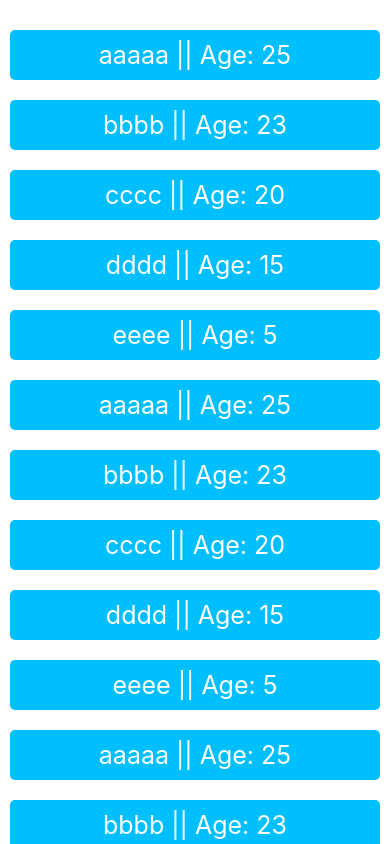
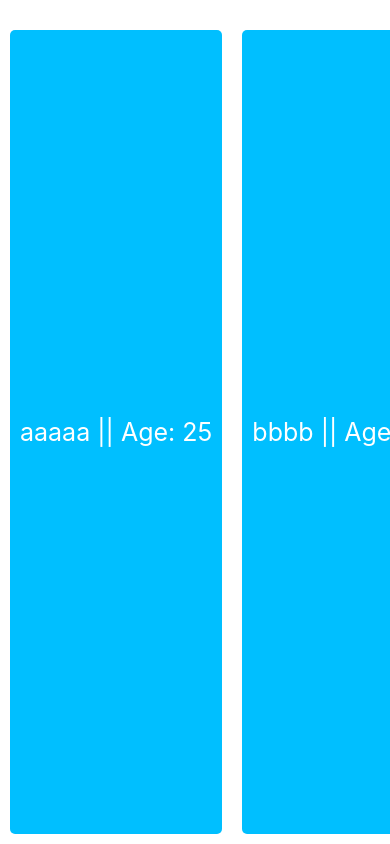
Before and after one commit to Chreyd/exercice, a React Native app: screen / in a window 390 px wide. Built offline with nearby package versions, Linux system fonts and the light colour scheme.

Commit message:
liste en horizontal, refreshControl, inverted

```diff
--- a/App.js
+++ b/App.js
@@ -35,17 +35,18 @@ const App = () => {
   ];
   const [family, setFamily] = useState(obj);
   const [refresh, setRefresh] = useState(false);
+  const [inverted, setInverted] = useState(false);
 
   const onRefresh = () => {
-    setRefresh(true);
-    Alert.alert("Info", "En plein rafraichissement", [
+    setInverted(!inverted)
+/*     Alert.alert("Info", "En plein rafraichissement", [
       {
         text: "OK",
         onPress: () => console.warn("Liste rafraichit"),
         style: "destructive",
       },
     ]);
-    setRefresh(false);
+    setRefresh(false); */
   };
 
   return (
@@ -62,6 +63,11 @@ const App = () => {
           );
         }}
         keyExtractor={(item, index) => index.toString()}
+        horizontal
+        inverted={inverted}
+        refreshControl={
+          <RefreshControl refreshing={refresh} onRefresh={onRefresh} />
+        }
       />
     </View>
   );
```
